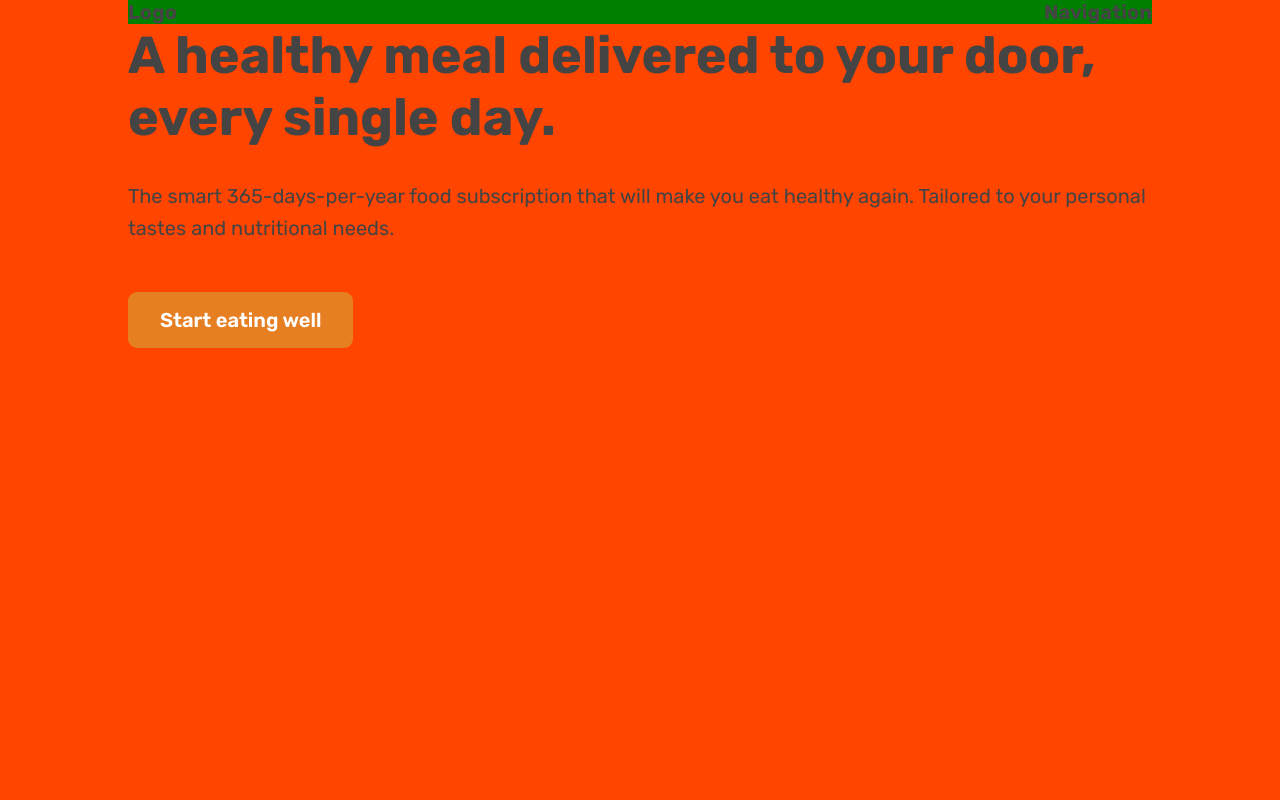
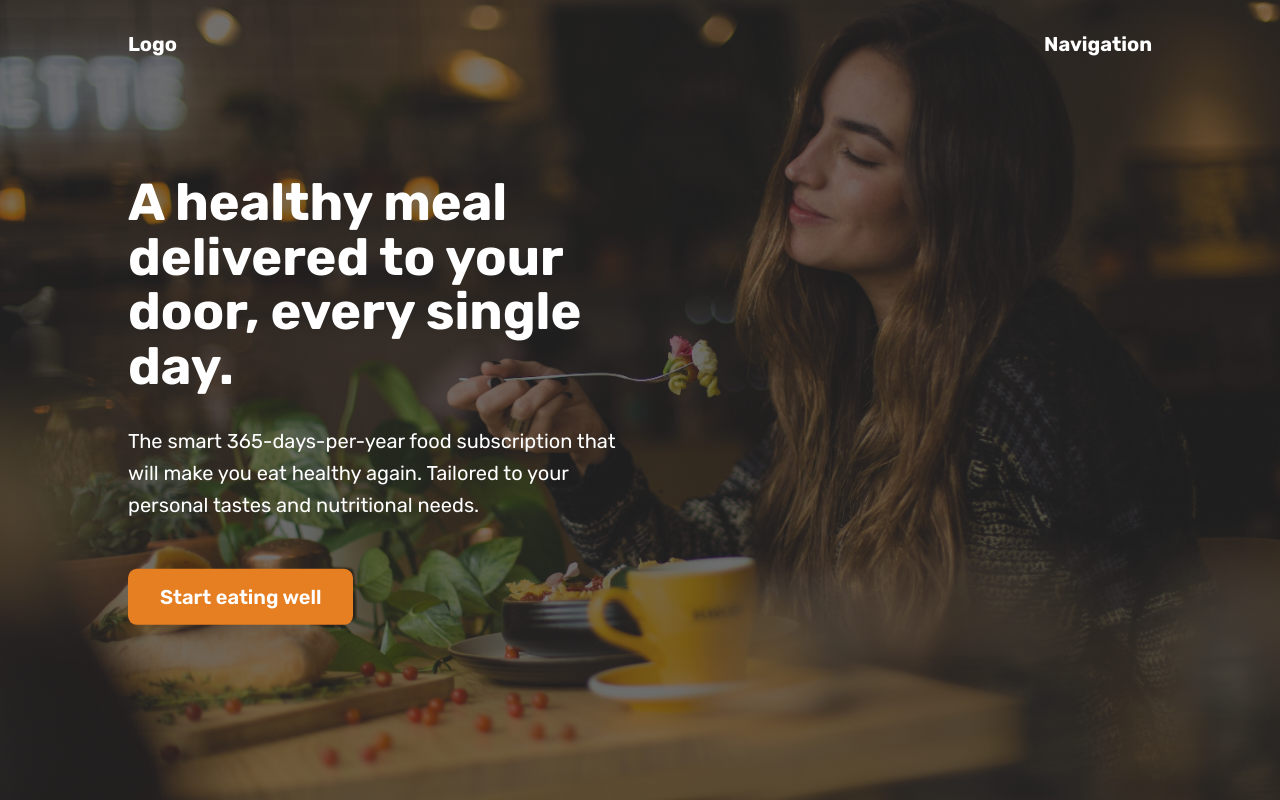
Before and after one commit to brianguyen97/lison-chair-shop, a plain HTML site: page 05-hero.html in a window 1280 px wide. Shown: the top 800 px of the page. Drawn offline with Linux system fonts and the light colour scheme.

Commit message:
Finish hero section

```diff
--- a/05-hero.html
+++ b/05-hero.html
@@ -28,8 +28,15 @@
       }
 
       header {
-        background-color: orangered;
         height: 100vh;
+        position: relative;
+        background-image: linear-gradient(
+            rgba(34, 34, 34, 0.6),
+            rgba(34, 34, 34, 0.6)
+          ),
+          url(hero2.jpg);
+        background-size: cover;
+        color: #fff;
       }
 
       nav {
@@ -37,12 +44,25 @@
         font-weight: 700;
         display: flex;
         justify-content: space-between;
-        background-color: green;
+        padding-top: 32px;
+      }
+
+      .header-container {
+        width: 80vw;
+        position: absolute;
+        left: 50%;
+        top: 50%;
+        transform: translate(-50%, -50%);
+      }
+
+      .header-container-inner {
+        width: 50%;
       }
 
       h1 {
         font-size: 52px;
         margin-bottom: 32px;
+        line-height: 1.05;
       }
 
       p {
@@ -80,13 +100,16 @@
         <div>Logo</div>
         <div>Navigation</div>
       </nav>
-      <div class="container">
-        <h1>A healthy meal delivered to your door, every single day.</h1>
-        <p>
-          The smart 365-days-per-year food subscription that will make you eat
-          healthy again. Tailored to your personal tastes and nutritional needs.
-        </p>
-        <a href="#" class="btn">Start eating well</a>
+      <div class="header-container">
+        <div class="header-container-inner">
+          <h1>A healthy meal delivered to your door, every single day.</h1>
+          <p>
+            The smart 365-days-per-year food subscription that will make you eat
+            healthy again. Tailored to your personal tastes and nutritional
+            needs.
+          </p>
+          <a href="#" class="btn">Start eating well</a>
+        </div>
       </div>
     </header>
     <section>
```
